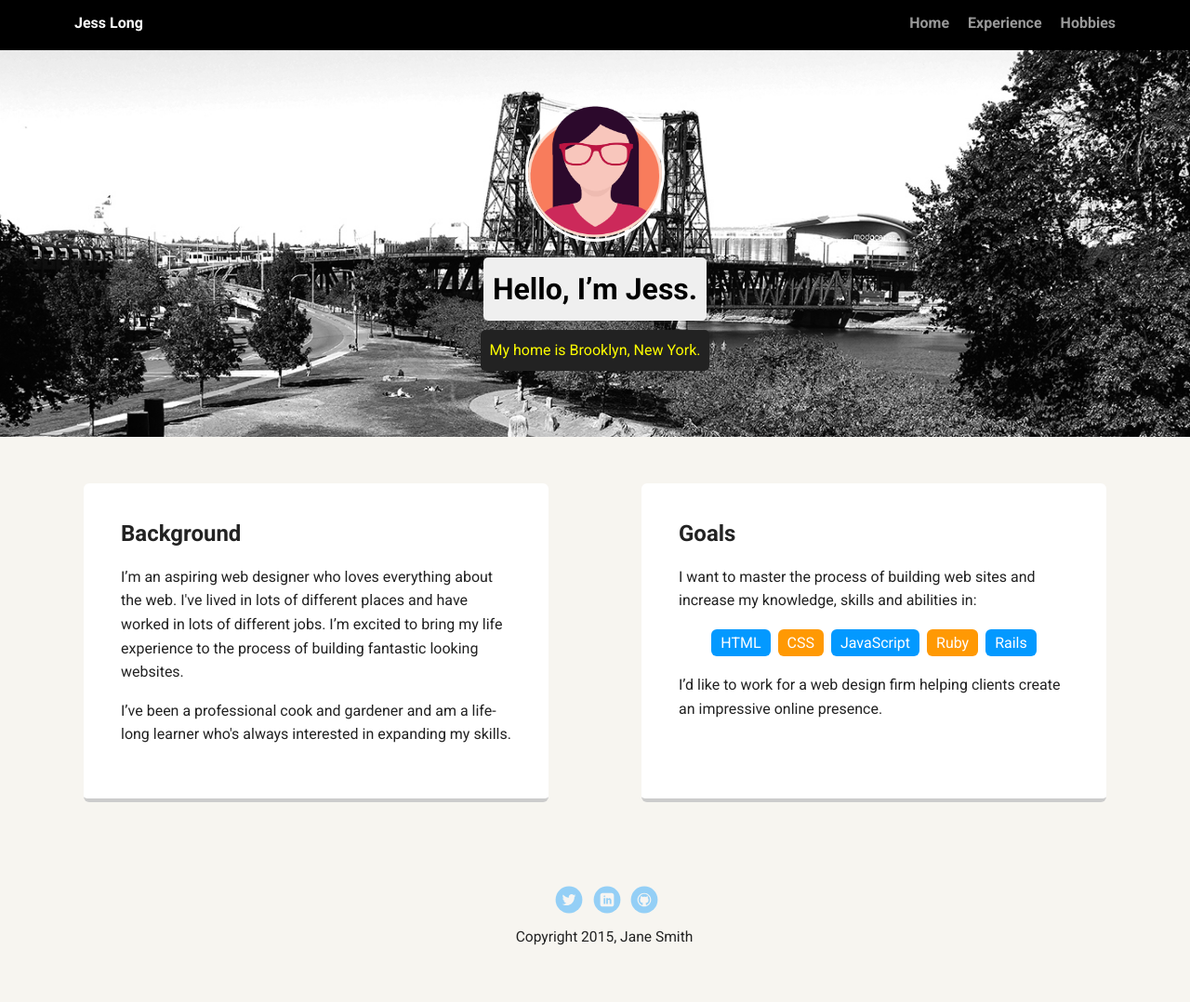
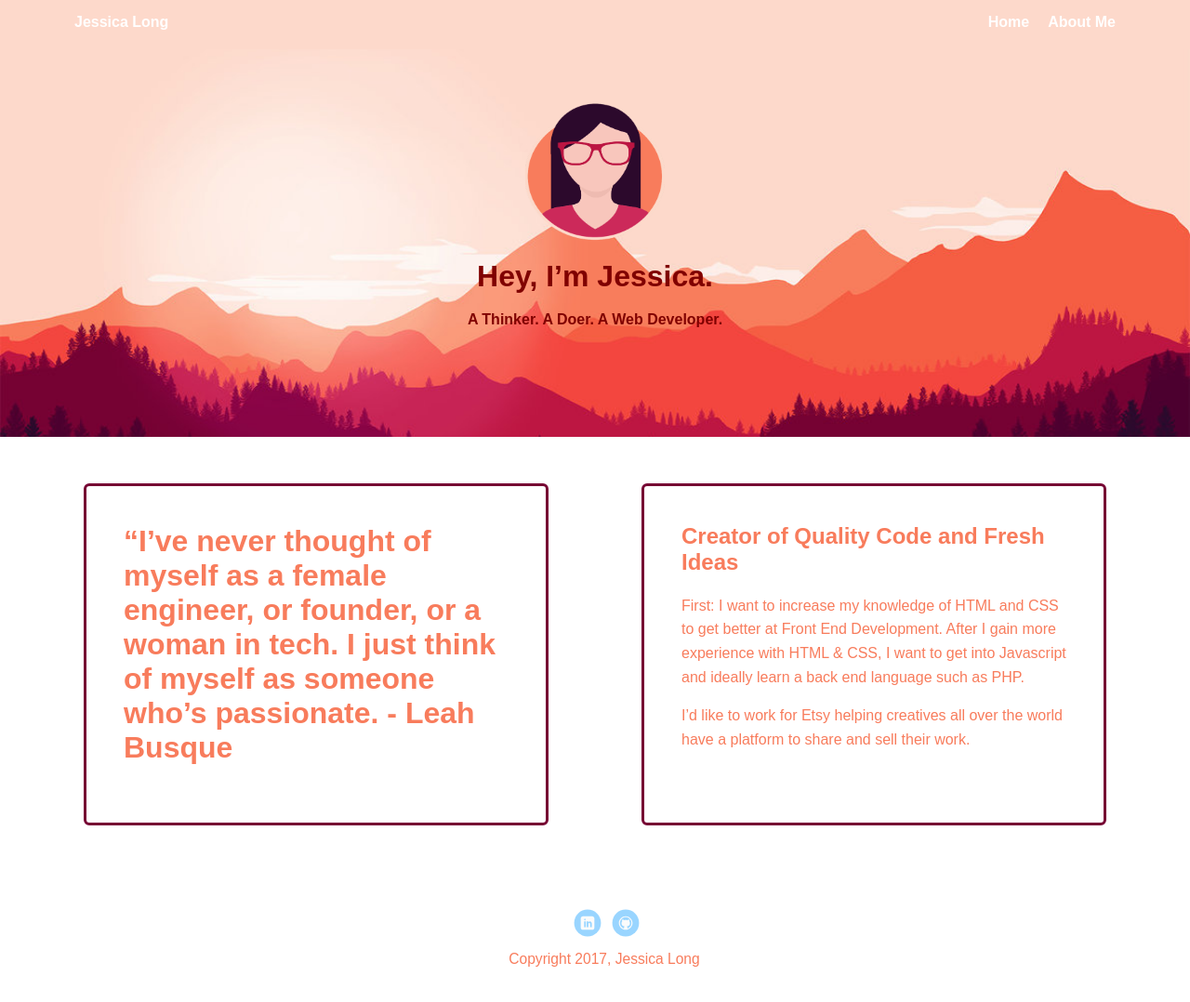
Before and after one commit to Jessicalong627/techdegree-project-1, a plain HTML site: page index.html in a window 1280 px wide. Shown: the whole page at 93% size. Drawn offline with Linux system fonts and the light colour scheme; a web font is replaced by a local one.

Commit message:
Checked for errors
and added images

```diff
--- a/index.html
+++ b/index.html
@@ -10,47 +10,41 @@
 
     <div class="main-nav">
         <ul class="nav">
-          <li class="name">Jess Long</li>
-          <li><a href="#">Home</a></li>
-          <li><a href="#">Experience</a></li>
-          <li><a href="#">Hobbies</a></li>
+          <li class="name"><a href="index.html">Jessica Long</a></li>
+          <li><a href="index.html">Home</a></li>
+          <li><a href="aboutme.html">About Me</a></li>
+
         </ul>
     </div>
 
     <header>
       <img src="images/avatar.png" alt="Avatar of Jess Long" class="profile-image">
-      <h1 class="tag name">Hello, I’m Jess.</h1>
-      <p class="tag location">My home is Brooklyn, New York.</p>
+      <h1 class="tag name"><strong>Hey, I’m Jessica.</strong></h1>
+      <p class="tag location"><strong>A Thinker. A Doer. A Web Developer.</strong></p>
     </header>
 
     <main class="flex">
       <div class="card">
-        <h2>Background</h2>
-        <p>I’m an aspiring web designer who loves everything about the web. I've lived in lots of different places and have worked in lots of different jobs. I’m excited to bring my life experience to the process of building fantastic looking websites.</p>
-        <p>I’ve been a professional cook and gardener and am a life-long learner who's always interested in expanding my skills.</p>
+        <h1><strong>“I’ve never thought of myself as a female engineer, or founder, or a woman in tech.
+          I just think of myself as someone who’s passionate. - Leah Busque</strong></h1>
+
+
       </div>
 
       <div class="card">
-        <h2>Goals</h2>
-        <p>I want to master the process of building web sites and increase my knowledge, skills and abilities in:</p>
-        <ul class="skills">
-          <li>HTML</li>
-          <li>CSS</li>
-          <li>JavaScript</li>
-          <li>Ruby</li>
-          <li>Rails</li>
-        </ul>
-        <p>I’d like to work for a web design firm helping clients create an impressive online presence.</p>
+        <h2><strong>Creator of Quality Code and Fresh Ideas</strong></h2>
+        <p>First: I want to increase my knowledge of HTML and CSS to get better at Front End Development. After I gain more experience with HTML & CSS, I want to get into
+        Javascript and ideally learn a back end language such as PHP. </p>
+        <p>I’d like to work for Etsy helping creatives all over the world have a platform to share and sell their work.</p>
       </div>
 
     </main>
     <footer>
       <ul>
-        <li><a href="#" class="social twitter">Twitter</a></li>
-        <li><a href="#" class="social linkedin">LinkedIn</a></li>
-        <li><a href="#" class="social github">Github</a></li>
+        <li><a href="https://www.linkedin.com/in/jessica-long-717895a7/" class="social linkedin">LinkedIn</a></li>
+        <li><a href="https://github.com/Jessicalong627" class="social github">Github</a></li>
       </ul>
-      <p class="copyright">Copyright 2015, Jane Smith</p>
+      <p class="copyright">Copyright 2017, Jessica Long</p>
     </footer>
   </body>
   </html>
--- a/styles.css
+++ b/styles.css
@@ -7,25 +7,66 @@ body {
   margin: 0;
   padding: 0;
   text-align: center;
-  font-family: 'Roboto', sans-serif;
-  color: #222;
-  background: #f7f5f0;
+  font-family: 'ariel', sans-serif;
+  color: #f87c5c;
+  background: white;
 }
 /* Link Styles */
 
 a {
   text-decoration: none;
-  color: #999;
+  color: white;
 }
 a:hover {
-  color: #6633ff;
+  color:white;
 }
 
 /* Section Styles */
 
+.about
+{
+  margin: auto;
+  margin-top: 30px;
+  padding: 10px 20px 20px;
+  max-width: 500px;
+  text-align: left;
+  border: 500px solid #760233;
+  border-width: medium;
+  border-radius: 6px;
+  transition: all .5s;
+
+
+
+
+}
+.me
+
+{
+  margin: 30px;
+  padding: 20px 40px 40px;
+  max-width: 500px;
+ display: inline-block;
+font-size: 20px;
+  text-align: center;
+  font-family: 'ariel', sans-serif;
+
+}
+
+.hobby
+{
+  object-fit: cover;
+  margin-top: 20px;
+  margin-right:30px;
+  width: 400px;
+  height: 450px;
+  transition: all .15s
+
+
+}
+
 .main-nav {
   width: 100%;
-  background: black;
+  background: #fdd9cb;
   min-height: 30px;
   padding: 10px;
   position: fixed;
@@ -52,12 +93,12 @@ a:hover {
   transition: all .5s;
 }
 .nav a:hover {
-  color: white
+  color: white;
 }
 
 header {
   text-align: center;
-  background: url('images/portland.jpg') no-repeat top center ;
+  background: url('images/background.jpg') no-repeat top center ;
   background-size: cover;
   overflow: hidden;
   padding-top: 60px;
@@ -69,37 +110,36 @@ header .profile-image {
   margin-top: 50px;
   width: 150px;
   height: 150px;
-  border-radius: 50%;
-  border: 3px solid white;
-  transition: all .5s;
+  transition: all .15s;
 }
 header .profile-image:hover {
-  transform: scale(1.2) rotate(5deg);
+  transform: scale(1.4) rotate(13deg);
 }
 .tag {
-  background-color: #efefef;
-  color: black;
-  padding: 10px;
-  border-radius: 5px;
+
+  color: maroon;
+  padding: 5px;
+  border-radius: 2px;
   display: table;
-  margin: 10px auto;
+  margin: 1px auto;
 }
 .location {
-  background-color: #222;
-  color: yellow;
+  color: maroon;
 }
 .card {
   margin: 30px;
   padding: 20px 40px 40px;
   max-width: 500px;
   text-align: left;
-  background: #fff;
-  border-bottom: 4px solid #ccc;
+  border: 500px solid #760233;
+  border-width: medium;
   border-radius: 6px;
   transition: all .5s;
 }
 .card:hover {
-  border-color: #ff99ff;
+border-color:orange;
+
+
 }
 
 ul.skills {
@@ -108,21 +148,21 @@ ul.skills {
 }
 
 .skills li {
-  border-radius: 6px;
+  border-radius: 90px;
   display: inline-block;
-  background: #ff9904;
+  background: #760233;
   color: white;
-  padding: 5px 10px;
+  padding: 10px 10px;
   margin: 2px;
 }
 
 .skills li:nth-child(odd) {
-  background: #0399ff;
+  background:orange;
 }
 
 footer {
   width: 100%;
-  min-height: 30px;
+  min-height: 10px;
   padding: 20px 0 40px 20px;
 }
 
```
Also changed, not shown: aboutme.html (added, +46 -0 lines), 2 other files.
